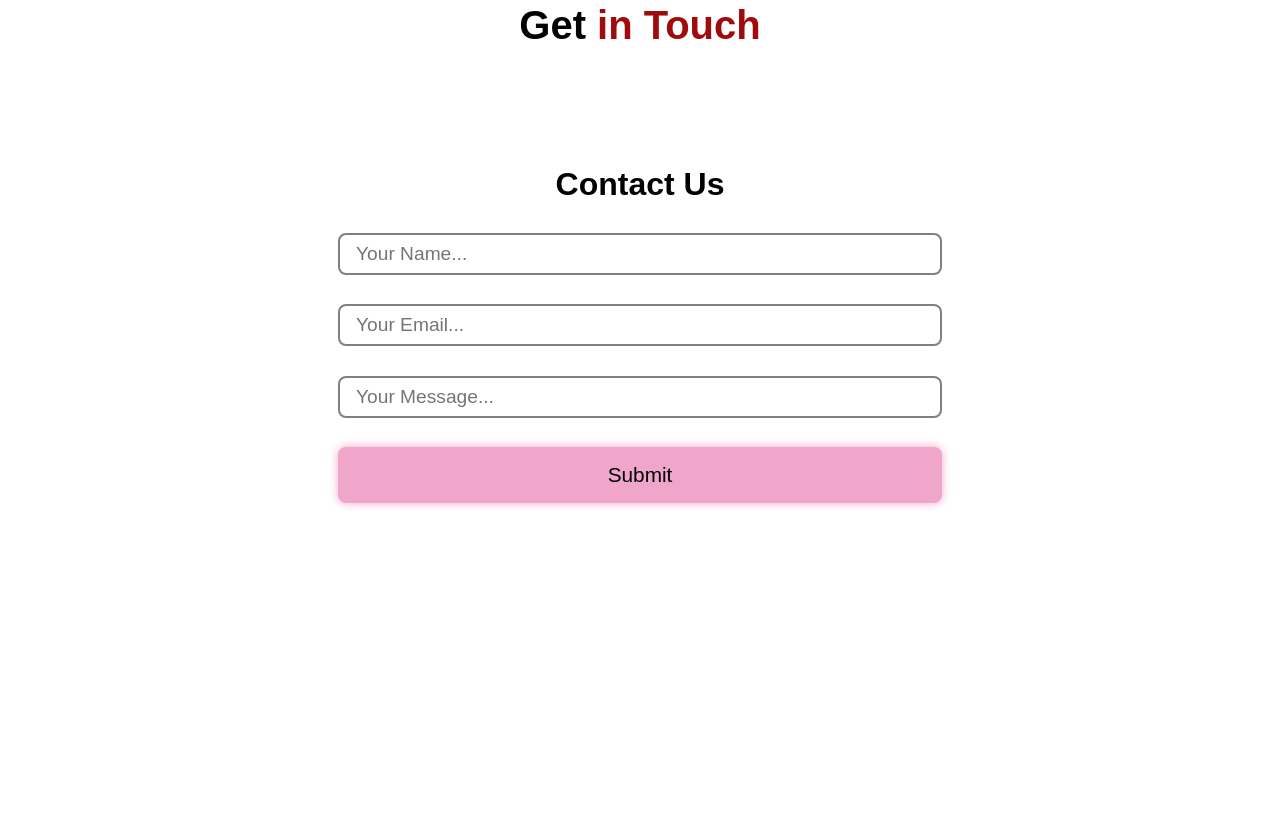
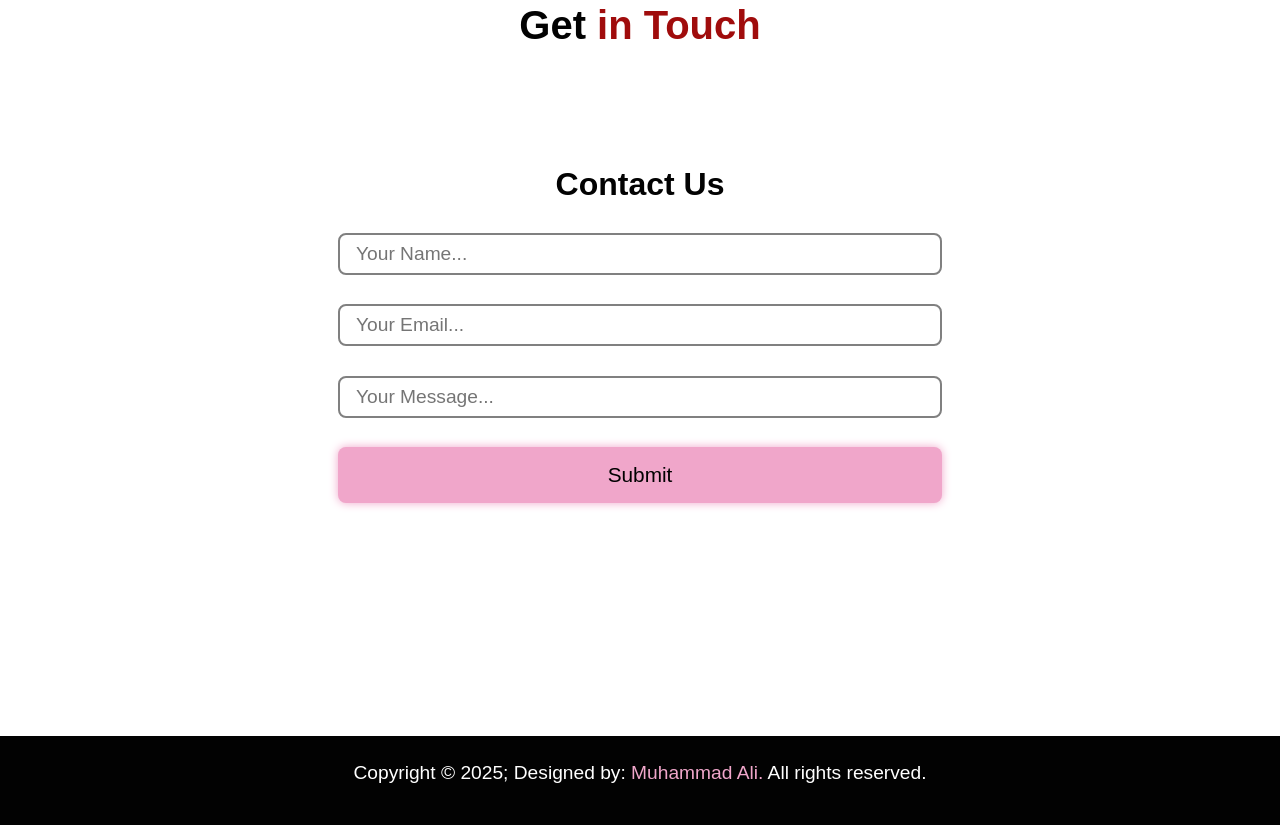
Before and after one commit to aligoharcodepulse/Webdev-Portfolio, a plain HTML site: page index.html in a window 1280 px wide. Shown: the part 4571-5396 px from the top of the page. Before the commit the page ends 5257 px from the top, so only its background shows below. Drawn offline with Linux system fonts and the light colour scheme.

Commit message:
footer added

```diff
--- a/index.html
+++ b/index.html
@@ -265,6 +265,14 @@
                 </div>
             </div>
         </section>
+
+        <!-- footer -->
+        <footer id="footer" class="footer">
+            <div class="copyright-container">
+                <p>Copyright © 2025; Designed by:<span> Muhammad Ali. </span>All rights reserved.</p>
+            </div>
+        </footer>
+
     </div>
 </body>
 </html>
--- a/style.css
+++ b/style.css
@@ -610,7 +610,42 @@ body{
 }
 
 
+/* footer */
+footer{
+    max-width: 100vw;
+    display: flex;
+    justify-content: space-evenly;
+    height: auto;
+    flex-direction: column;
+    align-items: center;
+    gap: 1rem;
+    margin-top: 3rem;
+    padding-bottom: 2rem;
+    background-color: #020202;
+    color: #fff;
+}
 
+.copyright-container{
+    border-top: 2px solid white;
+    width: 100%;
+    padding: 1rem 0px;
+    display: flex;
+    justify-content: space-evenly;
+    align-items: flex-start;
+}
+
+.copyright-container span{
+    color: #f0a6ca;
+}
+
+.copyright-container p{
+    font-size: 1.2rem;
+    padding: .5rem;
+    text-align: center;
+    width: 100%;
+    height: 25px;
+    line-height: 25px;
+}
 
 
 
```
